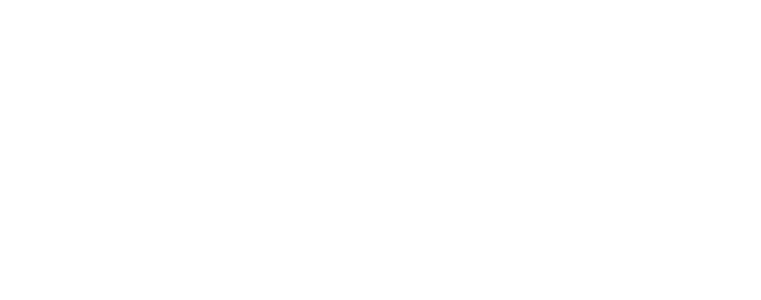
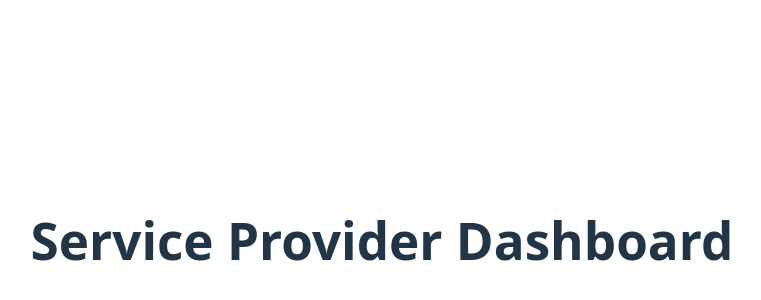
Before and after one commit to Donna-LeeJordaan/HireAHelper, a React (Vite) app in the folder HireAHelper/src/frontend/: page /service-provider-dashboard in a window 1280 px wide. Before the commit this address had no page. Shown: the part 160-460 px from the top of the page, without its empty margins (258-1019 px from the left). Built offline with nearby package versions, Linux system fonts and the light colour scheme.

Commit message:
service provider dashboard page

```diff
--- a/HireAHelper/src/frontend/src/main.jsx
+++ b/HireAHelper/src/frontend/src/main.jsx
@@ -3,6 +3,7 @@ import { createRoot } from 'react-dom/client'
 import { BrowserRouter, Routes, Route } from 'react-router-dom';
 import './index.css'
 import App from './App.jsx'
+import ServiceProviderDashboard from './serviceProvider/ServiceProviderDashboard.jsx'
 
 createRoot(document.getElementById('root')).render(
     <StrictMode>
@@ -10,6 +11,7 @@ createRoot(document.getElementById('root')).render(
             <Routes>
 
                 <Route path="/" element={<App />} />
+                <Route path="/service-provider-dashboard" element={<ServiceProviderDashboard />} />
 
             </Routes>
         </BrowserRouter>
--- /dev/null
+++ b/HireAHelper/src/frontend/src/serviceProvider/ServiceProviderDashboard.jsx
@@ -0,0 +1,12 @@
+function ServiceProviderDashboard() {
+
+    return (
+        <div >
+
+            <div >
+                <h1>Service Provider Dashboard</h1>
+            </div>
+        </div>
+    );
+}
+export default ServiceProviderDashboard
```
